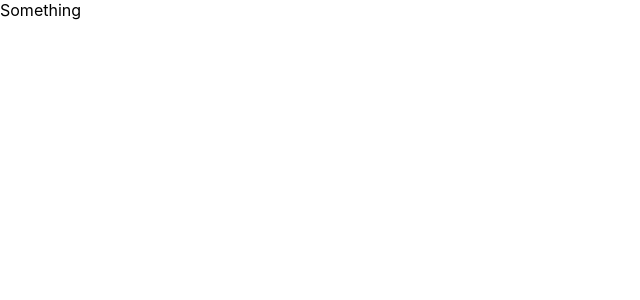
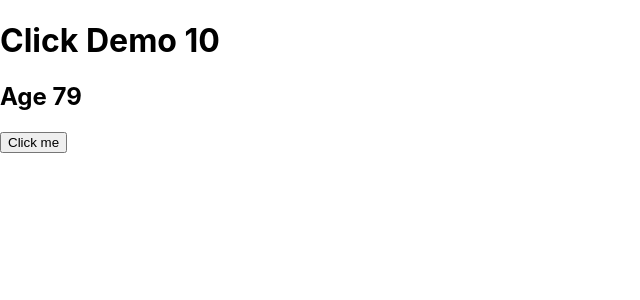
Before and after one commit to gavand-sagar/fsd-july-2024, a React (Create React App) app: page / in a window 1280 px wide. Shown: the top 300 px of the page, without its empty margins (0-640 px from the left). Built offline with nearby package versions, Linux system fonts and the light colour scheme.

Commit message:
Lab-3-State Demo

```diff
--- a/src/App.js
+++ b/src/App.js
@@ -1,12 +1,11 @@
 import logo from './logo.svg';
 import './App.css';
-import FragmentDemo from './FragmentDemo';
-import ConditionalRendering from './ConditionalRendering';
+import StateDemo from './StateDemo';
 
 function App() {
   return (
     <div className="App">
-      <ConditionalRendering />
+      <StateDemo/>
     </div>
   );
 }
--- /dev/null
+++ b/src/StateDemo.jsx
@@ -0,0 +1,34 @@
+import React, { useState } from 'react'
+
+export default function StateDemo() {
+
+
+  // ywaaak variable
+  // let value = 10;
+
+  // let name = "Sagar";;
+  // let [name, setName] = useState("Sagar");
+
+  // let age = 79;
+  let [age, setAge] = useState(79)
+
+  // state variable
+  // let value = 10;
+  let [value,setValue] = useState(10)
+
+
+  function someFunction() {
+    // value = value + 1
+    setValue(value + 1);
+  }
+
+
+  //first time rendering
+  return (
+    <div>
+      <h1>Click Demo  {value} </h1>
+      <h2>Age {age}</h2>
+      <button onClick={() => someFunction()}>Click me</button>
+    </div>
+  )
+}
```
